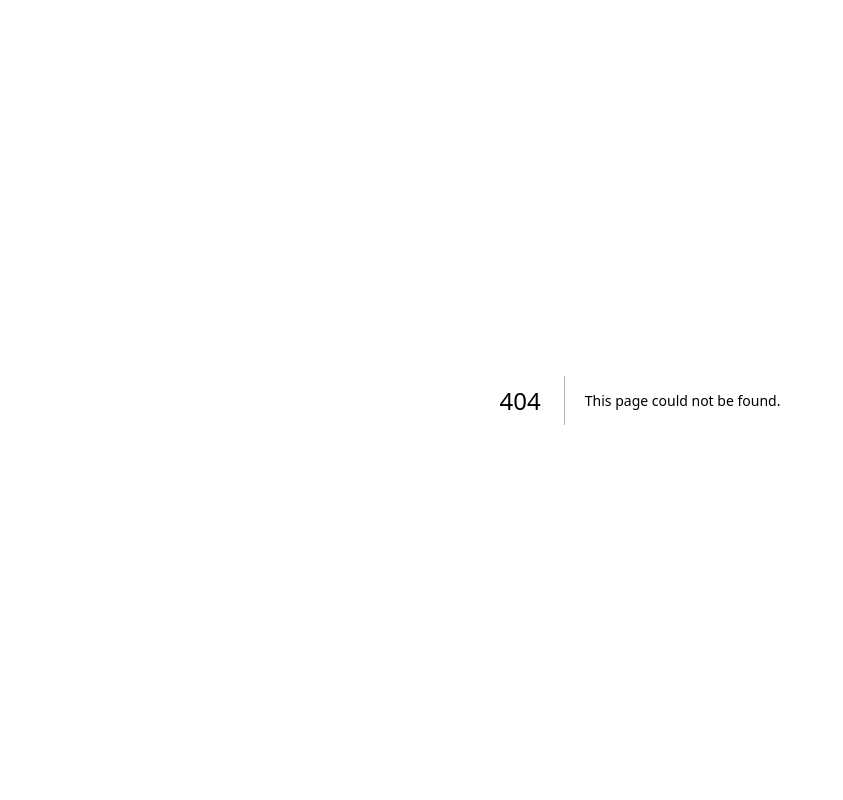
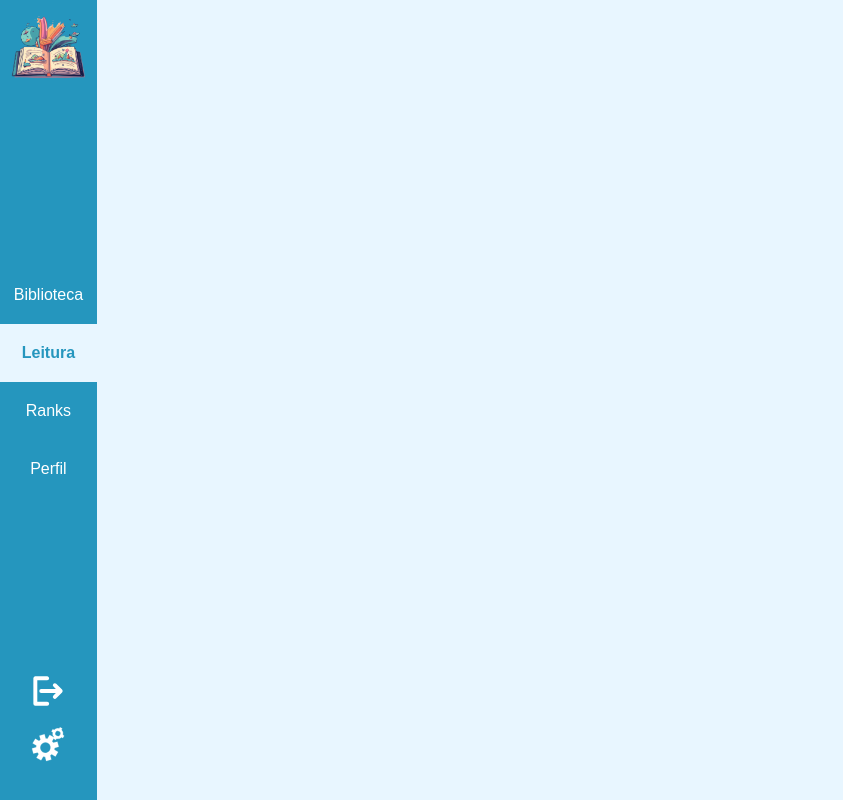
Before and after one commit to Geisbelly/Verbix, a Next.js app: page /leitura in a window 1280 px wide. Before the commit this address had no page. Shown: the whole page, without its empty margins (0-843 px from the left). Built offline with nearby package versions, Linux system fonts and the light colour scheme.

Commit message:
Co-authored-by: Geisbelly <geisbelly19@gmail.com> Co-authored-by: Geisbelly Victória <90412629+Geisbelly@users.noreply.github.com>

```diff
--- /dev/null
+++ b/src/app/leitura/page.tsx
@@ -0,0 +1,66 @@
+"use client";
+import React from 'react';
+
+
+export default function Page() {
+  return (
+
+    <div style={{ display: 'flex', height: '100vh', margin: '0', padding: '0' }}>
+
+      <style>
+        {`
+          body {
+            margin: 0;
+            padding: 0;
+            overflow: hidden;
+            font-family: Arial, Helvetica, sans-serif;
+
+          }
+        `}
+      </style>
+
+
+      <aside style={{ display: 'flex', width: '6%', flexDirection: 'column', padding: '10px', alignItems: 'center', background:'#2596be' }}>
+        <div id="logo" style={{ alignSelf: 'center' }}>
+          <img src="logo.png" alt="Logo" style={{ width: '80px', height: '80px' }} />
+        </div>
+
+        <nav style={{ flex: 1, alignContent: 'center', textAlign: 'center'}}>
+          <div style={{ margin: '0px', padding: '20px 16px' }}>
+            <a href="biblioteca" style={{textDecoration:'None', color:'#FFFFFF'}}>Biblioteca</a>
+          </div>
+          <div style={{ margin: '0px',padding: '20px 16px', background:'#E8F6FF'}}>
+            <a href="leitura" style={{textDecoration:'None', color:'#2596be',fontWeight:'550'}}>Leitura</a>
+          </div>
+          <div style={{ margin: '0px', padding: '20px 16px' }}>
+            <a href="ranking" style={{textDecoration:'None', color:'#FFFFFF'}}>Ranks</a>
+          </div>
+          <div style={{ margin: '0px', padding: '20px 16px' }}>
+            <a href="perfil" style={{textDecoration:'None', color:'#FFFFFF'}}>Perfil</a>
+          </div>
+        </nav>
+
+        <div id="menu-inferior" style={{ marginTop: 'auto', marginBottom: '20px', textAlign: 'center' }}>
+
+          <button style={{background:"None", border:'None', marginBottom:'8px'}} onClick={() => { window.location.href = 'login' }}>
+            <img src="logout.svg" alt="sair" style={{ width: '40px', height: '40px' }}  />
+          </button>
+
+          <button style={{background:"None", border:'None'}} onClick={() => { window.location.href = 'login' }}>
+            <img src="config.svg" alt="configurações" style={{ width: '42px', height: '42px' }}  />
+          </button>
+
+        </div>
+      </aside>
+
+
+      <main style={{ flex: 1, display: 'flex', flexDirection: 'column', background:'#E8F6FF',color:'#3F3F3F' }}>
+
+        <div style={{ display: 'flex', flex: 1, gap: '0px' }}>
+
+
+        </div>
+      </main>
+    </div>
+  );
+}
--- a/src/app/leituraAtual/page.tsx
+++ /dev/null
@@ -1,3 +0,0 @@
-export default function Page(){
-  return <h1>Hello, Next.js!</h1>
-}
```
Also changed, not shown: src/app/biblioteca/page.tsx (+66 -3 lines), src/app/ranking/page.tsx (+57 -1 lines), 1 other file (tests, documents, lock files or other folders).
